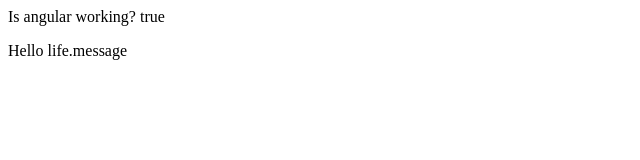
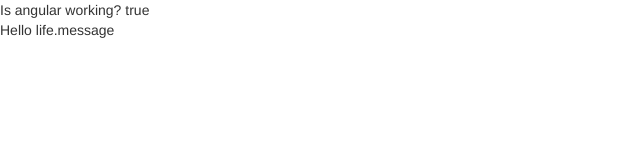
Before and after one commit to MartaJopp/gallery-my-life, a plain HTML site: page index.html in a window 1280 px wide. Shown: the whole page, without its empty margins (0-640 px from the left). Drawn offline with Linux system fonts and the light colour scheme.

Commit message:
sourced bootstrap and css

```diff
--- a/index.html
+++ b/index.html
@@ -4,6 +4,8 @@
     <meta charset="UTF-8">
     <meta name="viewport" content="width=device-width, initial-scale=1.0">
     <meta http-equiv="X-UA-Compatible" content="ie=edge">
+    <link rel="stylesheet" href="server/vendors/bootstrap.css">
+    <link rel="stylesheet" href="server/styles/style.css">
     <script src="server/vendors/angular.min.js"></script>
     <script src="server/server.js"></script>
     <script src="server/public/client.js"></script>
```
Also changed, not shown: server/styles/style.css (added).
